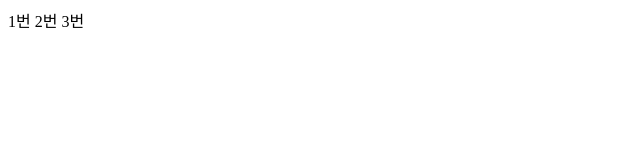
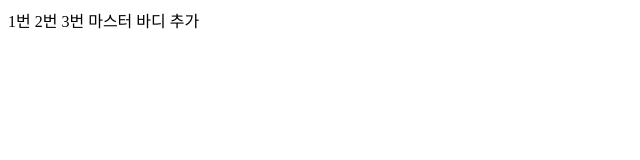
Before and after one commit to ooenqn/tutorial_git, a plain HTML site: page index.html in a window 1280 px wide. Shown: the whole page, without its empty margins (0-640 px from the left). Drawn offline with Linux system fonts and the light colour scheme.

Commit message:
마스터 바디 추ㅏㄱ

```diff
--- a/index.html
+++ b/index.html
@@ -3,5 +3,6 @@
         1번
         2번
         3번
+        마스터 바디 추가
     </body>
 </html>
```
